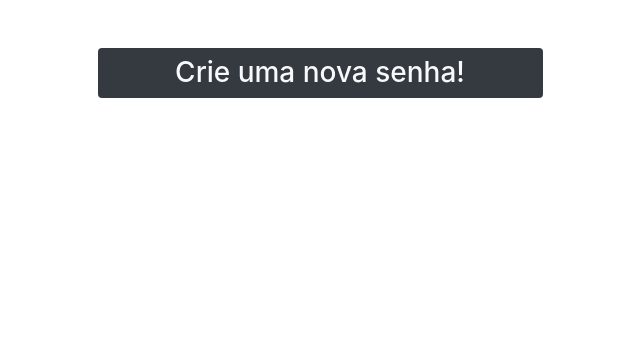
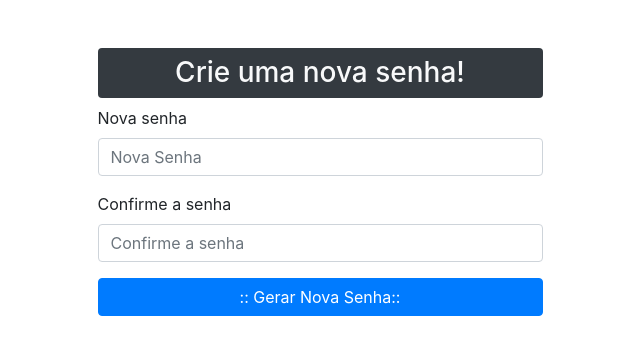
Before and after one commit to luis77e/sistema_de_login_AIPR2019v1, a PHP site: page /gerar_senha.php in a window 1280 px wide. Shown: the top 355 px of the page, without its empty margins (320-960 px from the left). Run offline with PHP 8.4, Linux system fonts and the light colour scheme.

Commit message:
preparação para gerar nova senha
#12

```diff
--- a/gerar_senha.php
+++ b/gerar_senha.php
@@ -13,16 +13,32 @@
 </head>
 
 <body>
-   <main class="container">
+    <main class="container">
         <section class="row justify-content-center">
             <div class="col-lg-5 mt-5">
                 <h3 class="text-center bg-dark text-light p-2 rounded">
-                Crie uma nova senha!
+                    Crie uma nova senha!
                 </h3>
+                <h4 class="text-center">
+                    <?= @$msg ?>
 
+                </h4>
+                <form action="" method="post">
+                    <div class="form-group">
+                        <label form="senha">Nova senha</label>
+                        <input type="password" name="senha" id="senha" class="form-control" placeholder="Nova Senha" Required>
+                        </div>
+                    <div class="form-group">
+                        <label form="senha">Confirme a senha</label>
+                        <input type="password" name="csenha" id="csenha" class="form-control" placeholder="Confirme a senha" Required>
+                    </div>
+                    <div class="form-group">
+                     <input type="submit" value=":: Gerar Nova Senha::" name="criar" class="btn btn-primary btn-block">
+                    </div>
+                </form>
             </div>
         </section>
-   </main>
+    </main>
 
     <!-- Optional JavaScript -->
     <!-- jQuery first, then Popper.js, then Bootstrap JS -->
```
Also changed, not shown: 127_0_0_1.sql (+8 -6 lines).
